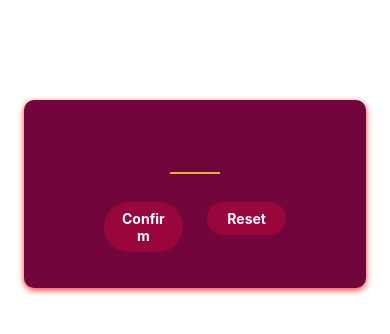
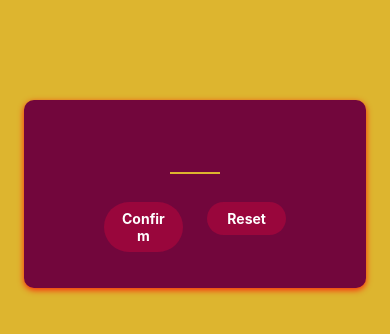
Before and after one commit to KayKay1992/React_Native_Course, a React Native app: screen / in a window 390 px wide. Shown: the top 334 px of the page. Built offline with nearby package versions, Linux system fonts and the light colour scheme.

Commit message:
Adding background color to the overall App

```diff
--- a/App.js
+++ b/App.js
@@ -1,9 +1,19 @@
 
-import { StyleSheet} from 'react-native';
+import { StyleSheet, View} from 'react-native';
 import StartGameScreen from './screens/StartGameScreen';
 
 export default function App() {
-  return <StartGameScreen/>
+  return(
+  <View style={styles.rootScreen}>
+    <StartGameScreen/>
+  </View>
+  )
 }
 
-const styles = StyleSheet.create({});
+const styles = StyleSheet.create({
+  // Add your own styles here
+  rootScreen: {
+    backgroundColor: '#ddb52f',
+    flex: 1,
+  },
+});
```
